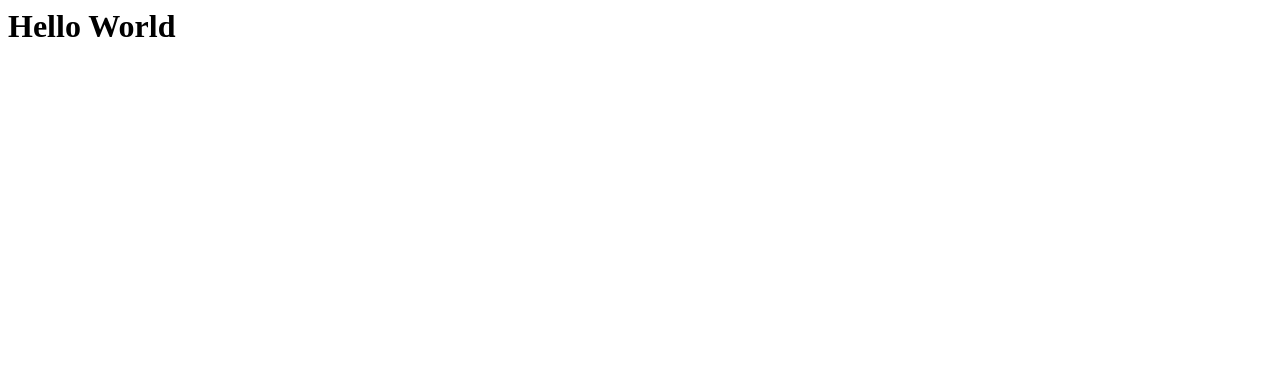
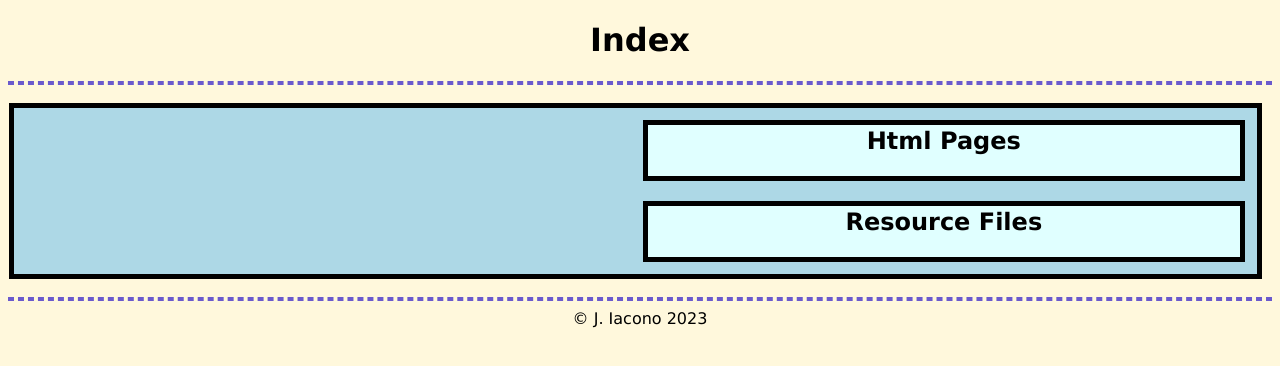
Before and after one commit to Jack-Iacono/SD330, a plain HTML site: page index.html in a window 1280 px wide. Drawn offline with Linux system fonts and the light colour scheme; no server answers.

Commit message:
Add files via upload

```diff
--- a/index.html
+++ b/index.html
@@ -1 +1,136 @@
-<h1> Hello World </h1>
+<!DOCTYPE HTML>
+<html lang="en">
+
+	<head>
+		<meta charset="UTF-8">
+		<title>
+			index.html
+		</title>
+		<h1><center>Index</center></h1>
+		<hr>
+	</head>
+
+	<style>
+			body
+			{
+				background-color: cornsilk;
+				color: black;
+				font-family: verdana;
+			}
+			h1
+			{
+				text-align: center;
+			}
+			h2
+			{
+				padding: 0px 0px 0px 0px;
+				margin: 0px 0px 0px 0px;
+				text-align: center;
+			}
+			hr
+			{
+				border: 2px dashed slateblue
+			}
+
+			.contentArea
+			{
+				height: 400px;
+			}
+			.sectionLarge
+			{
+				border: solid black;
+				border-width: 5px;
+				padding: 2px 2px 2px 2px;
+				margin: 10px 10px 10px 10px;
+				background-color: lightblue;
+				width: 98%;
+				height: auto;
+				float:right;
+			}
+			.sectionSmall
+			{
+				border: solid black;
+				border-width: 5px;
+				padding: 2px 2px 2px 2px;
+				margin: 10px 10px 10px 10px;
+				background-color: lightcyan;
+				width: 47.5%;
+
+				float:right;
+			}
+
+		</style>
+
+	<body onLoad="githubFilelist()">
+
+		<div id="htmlDiv" class="sectionLarge">
+
+			<div id="htmlFiles" class="sectionSmall">
+				<h2> Html Pages </h2>
+				<br>
+				<div id="htmlContentDiv">
+
+				</div>
+			</div>
+
+			<div id="otherFiles" class="sectionSmall">
+				<h2> Resource Files </h2>
+				<br>
+				<div id="fileContentDiv">
+
+				</div>
+			</div>
+
+		</div>
+
+		<div style="clear:right"></div>
+
+	<footer>
+		<hr>
+		<center>&copy J. Iacono 2023</center>
+	</footer>
+
+	<script>
+
+	function onLoad()
+	{
+
+	}
+
+	function githubFilelist()
+	{
+
+		var htmlString = "";
+		var fileString = "";
+
+	  // this creates JS object 'data' with a list of files
+		(async () => {
+			const response = await fetch("https://api.github.com/repos/jack-iacono/SD330/contents");
+			const data = await response.json();
+
+	  // loop through the list of files, set "file" to each file name
+    		for (let file of data) {
+				fname = file.name;
+				fpath = "https://jack-iacono.github.io/SD330/" + fname;
+
+				if(fname.includes(".html"))
+				{
+					htmlString += "<p><a href='" + fpath + "' target='_blank'>" + fname + "</a></p>";
+				}
+				else
+				{
+					fileString += "<p><a href='" + fpath + "' target='_blank'>" + fname + "</a></p>";
+				}
+			}
+
+		document.getElementById('htmlContentDiv').innerHTML = htmlString;
+		document.getElementById('fileContentDiv').innerHTML = fileString;
+		})()
+
+	}
+
+	</script>
+
+	</body>
+
+</html>
```
